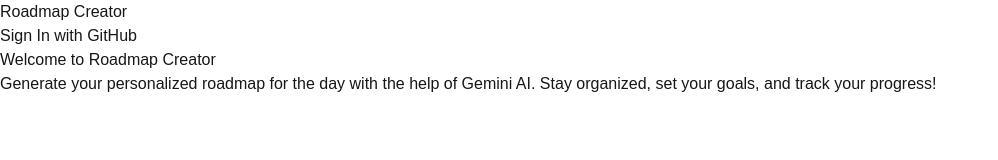
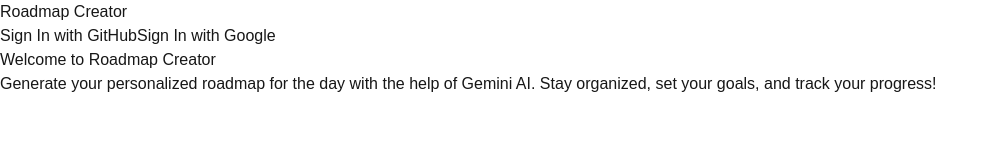
Before and after one commit to deividpa/nextjs-auth-github, a Next.js app: page / in a window 1280 px wide. Shown: the top 160 px of the page, without its empty margins (0-998 px from the left). Built offline with nearby package versions, Linux system fonts and the light colour scheme; no server answers.

Commit message:
feat: Add SignInWithGoogleButton to Header for enhanced authentication options

```diff
--- a/src/app/components/layout/Header.tsx
+++ b/src/app/components/layout/Header.tsx
@@ -4,6 +4,7 @@
 import { useSession } from "next-auth/react";
 import { SignInButton } from "../auth/sign-in-button";
 import { SignOutButton } from "../auth/sign-out-button";
+import { SignInWithGoogleButton } from "../auth/sign-in-google";
 
 export function Header() {
   const { data: session, status } = useSession();
@@ -36,7 +37,10 @@
             {status === "loading" ? null : session ? (
               <SignOutButton />
             ) : (
-              <SignInButton />
+              <>
+                <SignInButton />
+                <SignInWithGoogleButton />
+              </>
             )}
           </div>
         </div>
```
